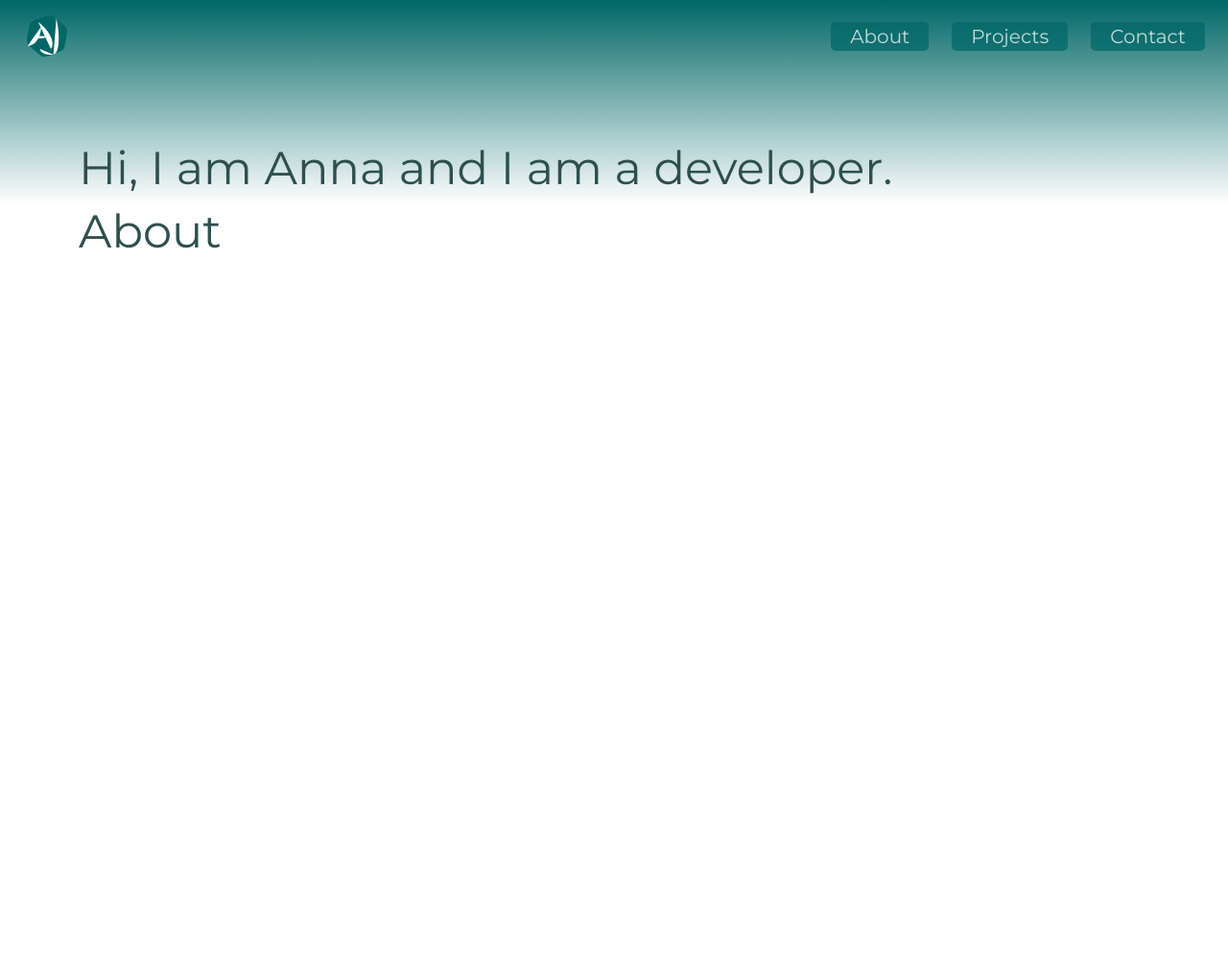
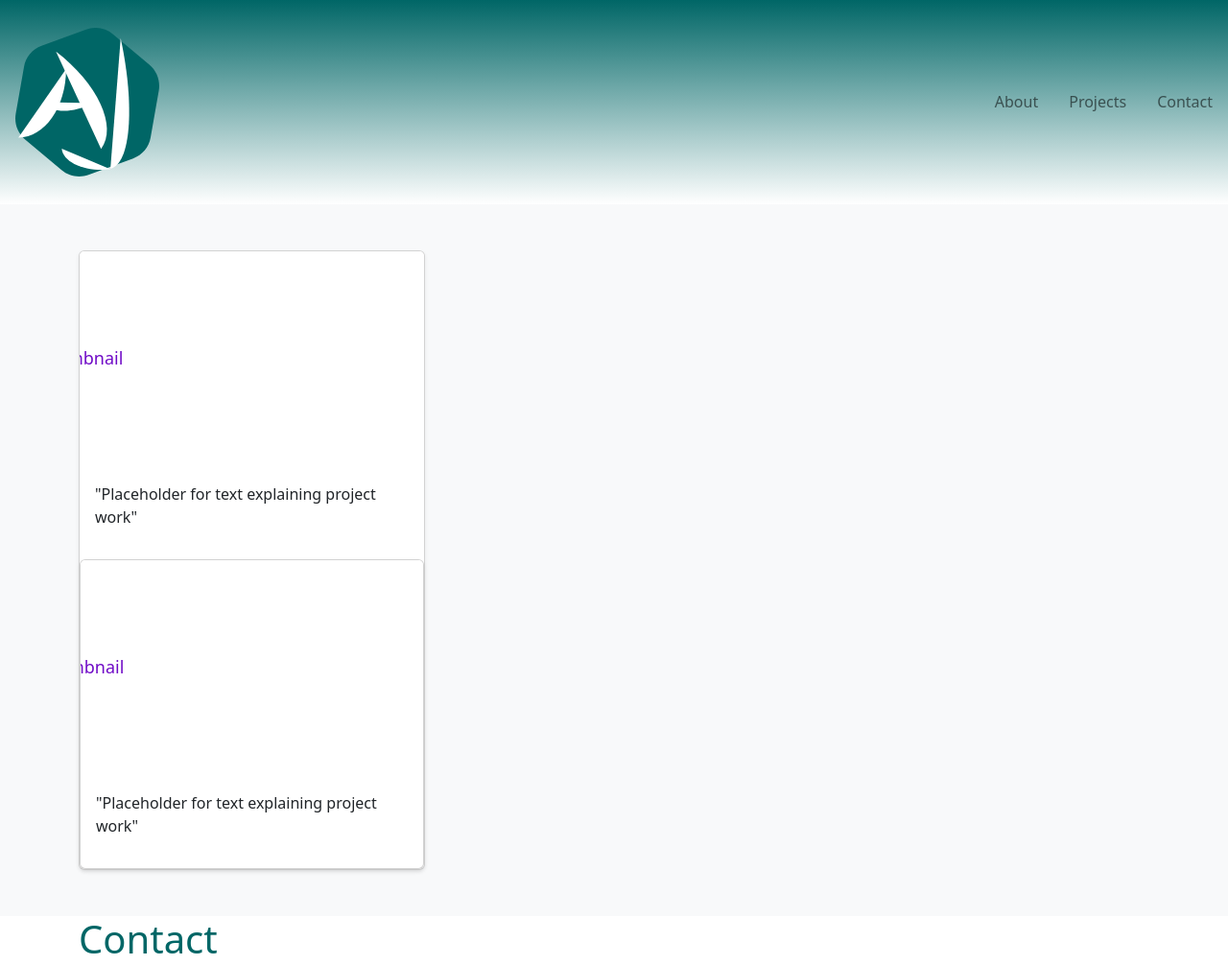
Before and after one commit to AnnaJordan-dev/portfolio, a plain HTML site: page index.html in a window 1280 px wide. Shown: the whole page at 96% size. Before the commit the page ends 800 px from the top, so only its background shows below. Drawn offline with nearby package versions, Linux system fonts and the light colour scheme.

Commit message:
experimenting with Bootstrap5 cards for project section

```diff
--- a/css/style.css
+++ b/css/style.css
@@ -27,7 +27,8 @@ h1 {
   display: flex;
   flex-direction: row;
 }
-.container-fluid {
+
+.hero {
   background-color: #006666;
   background-image:
     linear-gradient(
@@ -38,47 +39,59 @@ h1 {
 }
 
 .title-image {
-  width: 400px;
+  width: 150px;
   margin: 1rem;
-  border:honeydew;
 }
 
-
 /* Nav bar */
-.btn {
-  background-color: #006666;
-  border: none;
-  padding: 0 1em;
-  float: right;
-  color: white;
-  margin: .75rem;
-  opacity: 70%;
-}
 
 .navbar {
   padding: 0 0 4.5rem;
 }
 
-.navbar-brand {
-  font-family: "ubuntu";
-  font-size: 2.5rem;
-  font-weight: bold;
-}
-
 .nav-link {
   font-size: 1.2rem;
-}
-
-.nav-right {
-  margin-left: 800px;
+  color: #006666;
 }
 
 .container h1 {
-  color: darkslategray;
+  color: #006666;
 }
 
 /* About section */
 
-.about-heading {
+.big-heading {
   background-color: white;
+  display: flex;
+  flex-direction: row;
 }
+
+.about h1 {
+  color: #006666;
+}
+
+.bd-placeholder-img {
+  font-size: 1.125rem;
+  text-anchor: middle;
+  -webkit-user-select: none;
+  -moz-user-select: none;
+  user-select: none;
+      }
+
+  @media (min-width: 768px) {
+  .bd-placeholder-img-lg {
+  font-size: 3.5rem;
+        }
+      }
+
+.card {
+  position: relative;
+  display: flex;
+  flex-direction: column;
+  min-width: 0;
+  word-wrap: break-word;
+  background-color: #fff;
+  background-clip: border-box;
+  border: 1px solid rgba(0,0,0,.125);
+  border-radius: .25rem;
+}
--- a/index.html
+++ b/index.html
@@ -13,58 +13,102 @@
   <!-- Bootstrap -->
   <link href="https://cdn.jsdelivr.net/npm/bootstrap@5.0.2/dist/css/bootstrap.min.css" rel="stylesheet" integrity="sha384-EVSTQN3/azprG1Anm3QDgpJLIm9Nao0Yz1ztcQTwFspd3yD65VohhpuuCOmLASjC" crossorigin="anonymous">
   <link rel="stylesheet" href="css/style.css">
+  <link href="../assets/dist/css/bootstrap.min.css" rel="stylesheet">
 
   <title>Anna Jordan | Portfolio</title>
 </head>
 <body>
   <section class="hero" id="title">
-    <div class="container-fluid">
 
-      <!-- Nav Bar -->
+    <div id="home"></div>
+<!-- NAVIGATION -->
+<nav class="navbar navbar-expand-lg navbar-light bg-light hero">
+    <div class="d-flex flex-grow-1">
+        <span class="w-100 d-lg-none d-block">
 
-      <nav class="navbar navbar-expand-lg navbar-dark">
-        <div class="row">
-          <a class="logo" href="#" title="Anna Jordan"></a>
+            <!-- hidden spacer to center brand on mobile --></span>
+        <a class="navbar-brand d-none d-lg-inline-block" href="#" title="Anna Jordan">
              <img class="title-image" src="images/logo 2.svg" alt="AJ-image">
+        <a class="navbar-brand-two mx-auto d-lg-none d-inline-block" href="#">
+            <img src="images/logo 2.svg" alt="logo">
+        </a>
+
       </div>
-        <button class="navbar-toggler" type="button" data-toggle="collapse" data-target="#navbarSupportedContent" aria-controls="navbarSupportedContent" aria-expanded="false" aria-label="Toggle navigation">
+        <div class="w-90 text-right">
+            <button class="navbar-toggler" type="button" data-toggle="collapse" data-target="#myNavbar">
                 <span class="navbar-toggler-icon"></span>
             </button>
-        <div class="collapse navbar-collapse nav-right" id="navbarSupportedContent">
-          <ul class="navbar-nav ml-auto">
+        </div>
+    </div>
+    <div class="collapse navbar-collapse flex-grow-1 text-right" id="myNavbar">
+        <ul class="navbar-nav ms-auto flex-nowrap">
+            <!-- <li class="nav-item">
+                <a href="#" class="nav-link m-2 menu-item nav-active">Our Solution</a>
+            </li> -->
             <li class="nav-item">
-              <button type="button" class="btn btn-light btn-lg bio-button"></i>About</button>
+                <a href="#about" class="nav-link m-2 menu-item">About</a>
             </li>
             <li class="nav-item">
-              <button type="button" class="btn btn-light btn-lg project-button"></i>Projects</button>
+                <a href="#projects" class="nav-link m-2 menu-item">Projects</a>
             </li>
             <li class="nav-item">
-              <button type="button" class="btn btn-light btn-lg contact-button"></i>Contact</button>
+                <a href="#contact" class="nav-link m-2 menu-item">Contact</a>
             </li>
         </ul>
     </div>
 </nav>
+  </section>
 
-      <!-- Title -->
+        <!-- About -->
+  <section class="about-section" id="about">
+
+  </section>
+
+        <!-- Projects -->
+  <section class="projects py-5 bg-light">
     <div class="container">
-      <div class="row">
-        <div class="col-lg">
-          <h1 class="big-heading">Hi, I am Anna and I am a developer.</h1>
+        <div class="row row-cols-1 row-cols-sm-2 row-cols-md-3 g-3">
+          <div class="col">
+            <div class="card shadow-sm">
+              <svg class="bd-placeholder-img card-img-top" width="100%" height="225" xmlns="http://www.w3.org/2000/svg" role="img" aria-label="PlaceholderL: Thumbnail" preserveAspectRatio="xMidMid slice" focusable="false">
+                <title class="placeholder"></title>
+                  <rect width="100%" height="100%" fill="#fff"></rect>
+                  <text width="x=50%" y="50%" fill="#700bc7" dy=".3em">Thumbnail</text>
+              </svg>
+              <div class="card-body">
+                <p class="card-text">
+                  "Placeholder for text explaining project work"
+                </p>
+                <div class="d-flex justify-content-between align-items-center"></div>
+              </div>
+              <div class="card shadow-sm">
+                <svg class="bd-placeholder-img card-img-top" width="100%" height="225" xmlns="http://www.w3.org/2000/svg" role="img" aria-label="PlaceholderL: Thumbnail" preserveAspectRatio="xMidMid slice" focusable="false">
+                  <title class="placeholder"></title>
+                    <rect width="100%" height="100%" fill="#fff"></rect>
+                    <text width="x=50%" y="50%" fill="#700bc7" dy=".3em">Thumbnail</text>
+                </svg>
+                <div class="card-body">
+                  <p class="card-text">
+                    "Placeholder for text explaining project work"
+                  </p>
+                  <div class="d-flex justify-content-between align-items-center"></div>
+                </div>
             </div>
           </div>
         </div>
       </div>
   </section>
 
-      <!-- About -->
-<section class="about">
+        <!-- Contact -->
+  <section class="contact-section" id="contact">
     <div class="container">
         <div class="row">
-      <h1 class="about-heading">About</h1>
+            <h1 class="big-heading">Contact</h1>
         </div>
     </div>
+  </section>
 
-</section>
+  <script src="../assets/dist/js/bootstrap.bundle.min.js"></script>
 
 </body>
 </html>
```
Also changed, not shown: 1 other file. Lines whose indentation alone changed are shown as unchanged.
